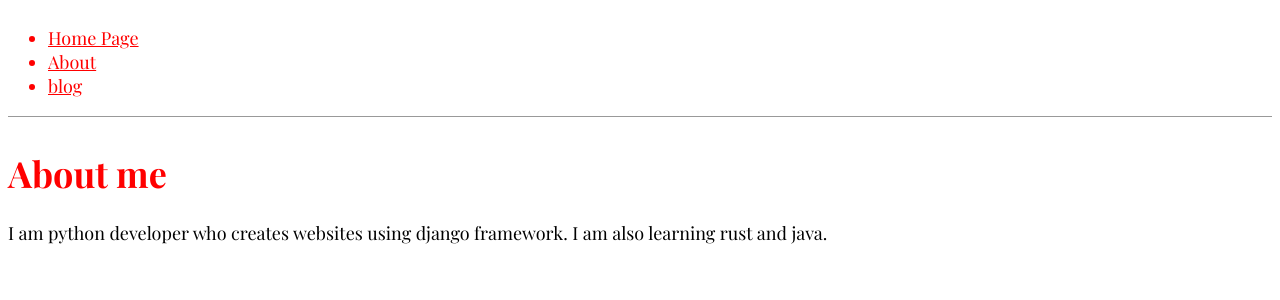
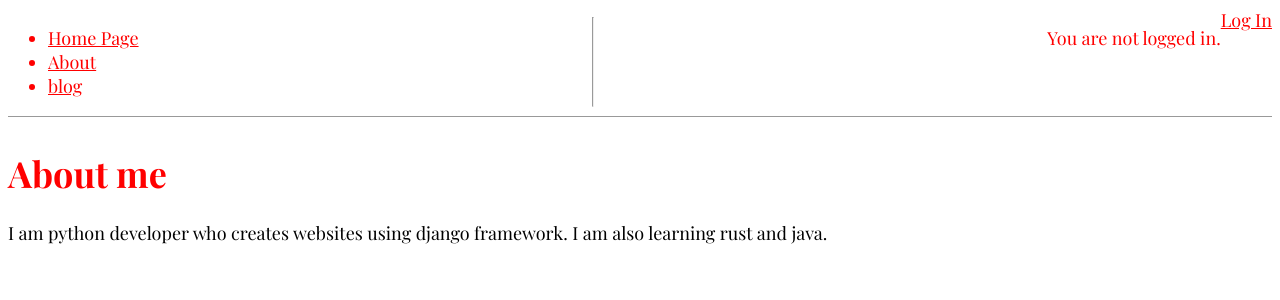
Before and after one commit to thisisjab/starter-django-notes, a Django app: page /about/ in a window 1280 px wide. Shown: the top 300 px of the page. Run offline with Django 4.2, Linux system fonts and the light colour scheme; some web fonts are replaced.

Commit message:
Add logged-in user info in header

```diff
--- a/templates/base.html
+++ b/templates/base.html
@@ -17,6 +17,13 @@
         <li><a href="{% url 'about' %}">About</a></li>
         <li><a href="{% url 'bloghome' %}">blog</a></li>
     </ul>
+    <hr>
+    {% if user.is_authenticated %}
+    <p>Hi {{ user.username }}!</p>
+    {% else %}
+    <p>You are not logged in.</p>
+    <a href="{% url 'login' %}">Log In</a>
+    {% endif %}
 </header>
 <body>
 {% block content %}
```
